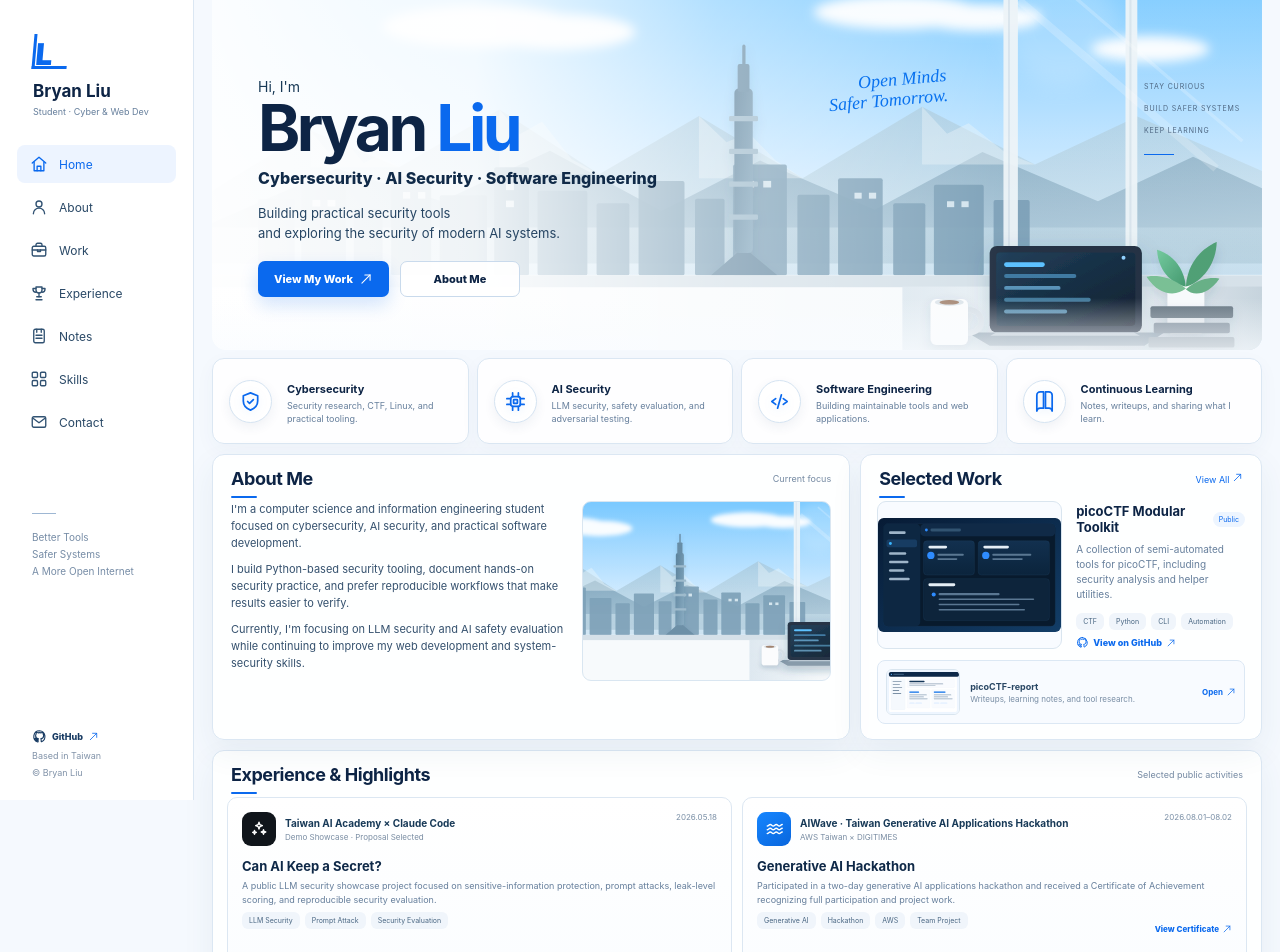
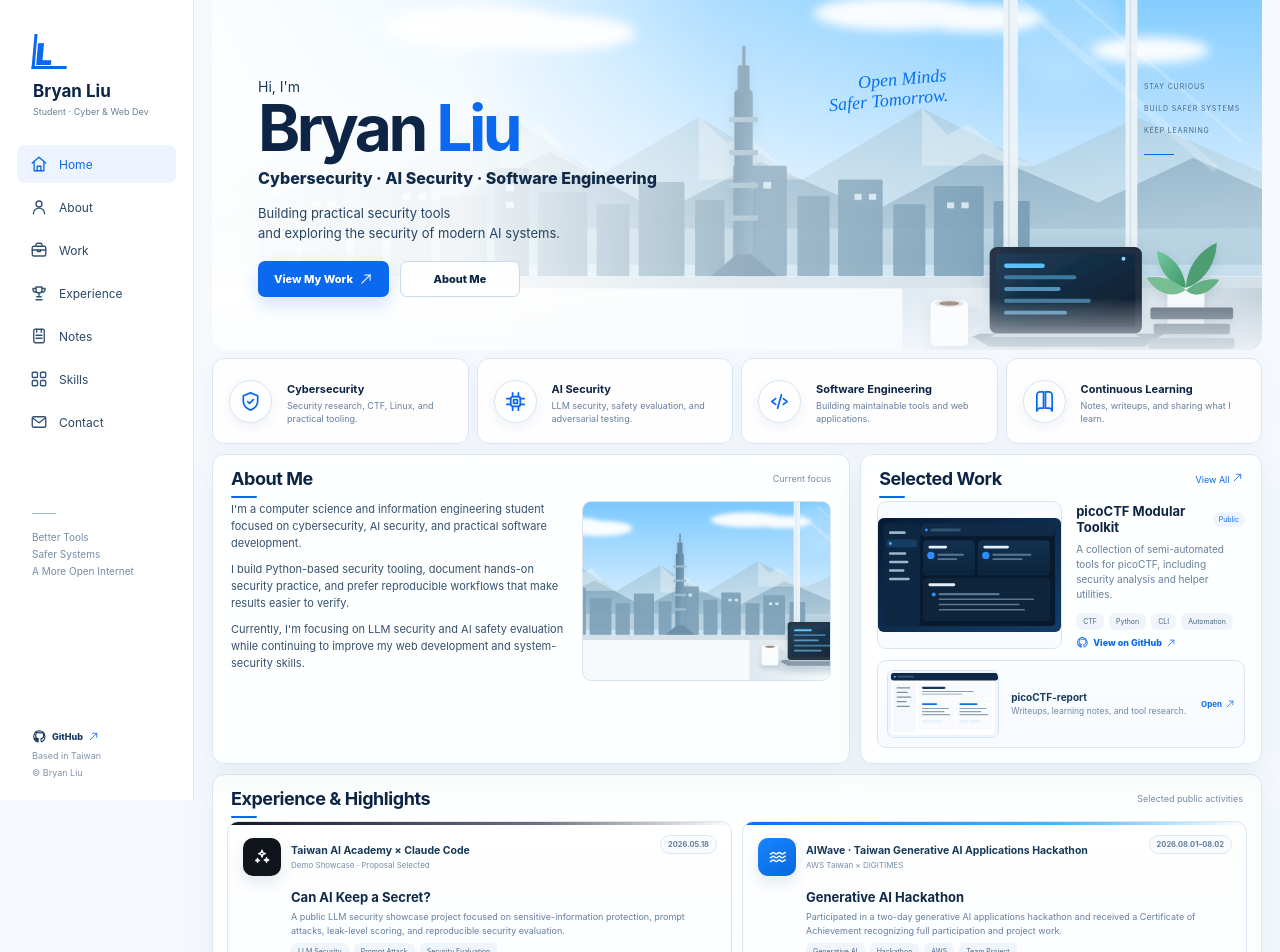
Before and after one commit to Bryan-9603012/bryan-9603012.github.io, a React (Vite) app: page / in a window 1280 px wide. Shown: the top 952 px of the page. Built offline with nearby package versions, Linux system fonts and the light colour scheme.

Commit message:
polish: elevate project preview and experience branding

```diff
--- a/src/App.css
+++ b/src/App.css
@@ -104,10 +104,10 @@
   position:absolute;
   inset:0;
   background-image:
-    linear-gradient(90deg,rgba(255,255,255,.97) 0%,rgba(255,255,255,.88) 25%,rgba(255,255,255,.38) 48%,rgba(255,255,255,.04) 76%),
+    linear-gradient(90deg,rgba(255,255,255,.97) 0%,rgba(255,255,255,.89) 24%,rgba(255,255,255,.34) 48%,rgba(255,255,255,.02) 77%),
     url("/assets/hero-workspace.svg");
   background-size:cover;
-  background-position:center center;
+  background-position:center 48%;
 }
 .hero:after{
   content:"";
@@ -227,32 +227,51 @@
 .experience-item{
   position:relative;
   min-height:170px;
-  padding:14px;
+  padding:16px 15px 14px;
   border:1px solid #dce7f2;
-  border-radius:10px;
+  border-radius:11px;
   background:linear-gradient(180deg,#fff,#fbfdff);
+  overflow:hidden;
 }
+.experience-item:before{
+  content:"";
+  position:absolute;
+  left:0;
+  top:0;
+  right:0;
+  height:3px;
+}
+.experience-aia-card:before{background:linear-gradient(90deg,#111827,#6b7280 62%,transparent)}
+.experience-aiwave-card:before{background:linear-gradient(90deg,#0b6ff0,#42b6ff 62%,transparent)}
+.experience-aia-card{box-shadow:inset 0 0 0 1px rgba(17,24,39,.015)}
+.experience-aiwave-card{box-shadow:inset 0 0 0 1px rgba(11,111,240,.02)}
 .experience-item time{
   position:absolute;
-  top:14px;
+  top:13px;
   right:14px;
-  color:#7a8fa6;
-  font-size:8px;
+  padding:4px 7px;
+  border:1px solid #dce7f2;
+  border-radius:999px;
+  color:#667d96;
+  background:#f8fbff;
+  font-size:7.5px;
+  font-weight:750;
 }
 .experience-brand{
   display:flex;
   align-items:center;
-  gap:9px;
-  padding-right:90px;
+  gap:10px;
+  padding-right:112px;
 }
 .experience-logo{
-  width:34px;
-  height:34px;
-  flex:0 0 34px;
+  width:38px;
+  height:38px;
+  flex:0 0 38px;
   display:grid;
   place-items:center;
-  border-radius:9px;
+  border-radius:10px;
   color:#fff;
+  box-shadow:0 7px 16px rgba(39,72,108,.12);
 }
 .experience-aia .experience-logo{background:#10151b}
 .experience-aiwave .experience-logo{background:linear-gradient(145deg,#1686ff,#0966dd)}
@@ -262,8 +281,8 @@
 }
 .experience-brand strong{
   color:#173957;
-  font-size:10px;
-  line-height:1.3;
+  font-size:10.5px;
+  line-height:1.28;
 }
 .experience-brand small{
   margin-top:2px;
@@ -271,7 +290,8 @@
   font-size:8px;
 }
 .experience-copy{
-  margin-top:12px;
+  margin-top:13px;
+  padding-left:48px;
 }
 .experience-copy h3{
   margin:0 0 5px;
@@ -427,28 +447,29 @@
 .work-copy>a{margin-top:auto;display:inline-flex;align-items:center;gap:4px;width:max-content;color:var(--blue);font-size:9px;font-weight:800;text-decoration:none}
 .secondary-work{
   margin:0 16px 15px;
-  padding:8px;
+  padding:9px;
   display:grid;
-  grid-template-columns:74px minmax(0,1fr) auto;
+  grid-template-columns:112px minmax(0,1fr) auto;
   align-items:center;
-  gap:10px;
-  border:1px solid #dce8f4;
-  border-radius:8px;
+  gap:12px;
+  min-height:78px;
+  border:1px solid #d8e6f3;
+  border-radius:9px;
   color:#294764;
-  background:#f8fbff;
+  background:linear-gradient(180deg,#fbfdff,#f7fbff);
   text-decoration:none;
 }
 .secondary-work img{
-  width:74px;
-  height:46px;
+  width:112px;
+  height:68px;
   object-fit:cover;
-  border:1px solid #d9e5ef;
-  border-radius:6px;
+  border:1px solid #d5e3ef;
+  border-radius:7px;
   background:#fff;
 }
-.secondary-work span{display:grid;gap:2px;min-width:0}
-.secondary-work b{font-size:9px}
-.secondary-work small{color:#788da4;font-size:8px;white-space:nowrap;overflow:hidden;text-overflow:ellipsis}
+.secondary-work span{display:grid;gap:3px;min-width:0}
+.secondary-work b{font-size:10px;color:#173a5d}
+.secondary-work small{color:#71879e;font-size:8.5px;white-space:normal;line-height:1.35}
 .secondary-work strong{display:inline-flex;align-items:center;gap:3px;color:var(--blue);font-size:8px}
 
 .notes-grid{
```
